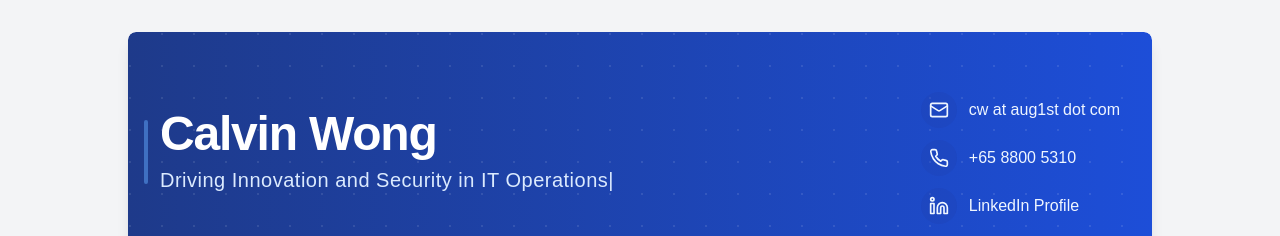
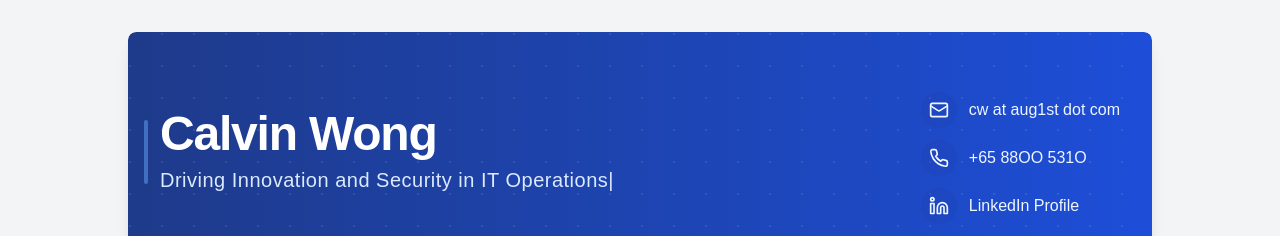
Before and after one commit to aug1st/profile, a Next.js app: page / in a window 1280 px wide. Shown: the top 236 px of the page. Built offline with nearby package versions, Linux system fonts and the light colour scheme.

Commit message:
Added Whatsapp number

```diff
--- a/components/professional-it-cv.tsx
+++ b/components/professional-it-cv.tsx
@@ -189,7 +189,7 @@ export function ProfessionalItCv() {
                   <div className="p-2 rounded-full bg-blue-800/30 group-hover:bg-blue-700/50 transition-colors">
                     <Phone className="h-5 w-5" />
                   </div>
-                  <a href="tel:+6588005310" className="ml-3 hover:text-white transition-colors">+65 8800 5310</a>
+                  <a href="https://wa.me/+6588005130" className="ml-3 hover:text-white transition-colors">+65 88OO 531O</a>
                 </div>
                 <div className="flex items-center text-blue-50 hover:text-white transition-colors group">
                   <div className="p-2 rounded-full bg-blue-800/30 group-hover:bg-blue-700/50 transition-colors">
```
